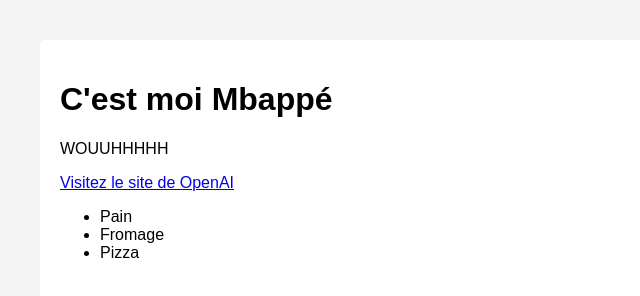
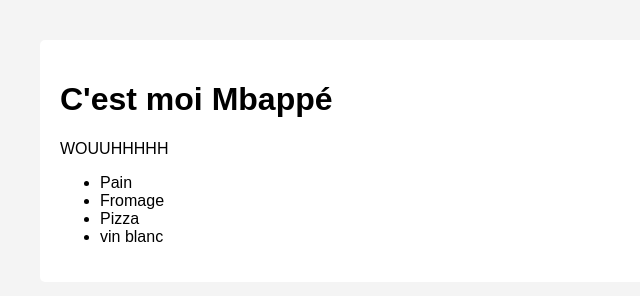
Before and after one commit to KylianMikeDiGaetano/2023-html, a plain HTML site: page index.html in a window 1280 px wide. Shown: the whole page, without its empty margins (0-640 px from the left). Drawn offline with Linux system fonts and the light colour scheme.

Commit message:
ajout vin blanc

```diff
--- a/index.html
+++ b/index.html
@@ -25,11 +25,11 @@
     <div class="container">
         <h1>C'est moi Mbappé</h1>
         <p>WOUUHHHHH</p>
-        <a href="https://www.openai.com/">Visitez le site de OpenAI</a>
         <ul>
             <li>Pain</li>
             <li>Fromage</li>
             <li>Pizza</li>
+            <li>vin blanc</li>
         </ul>
     </div>
 </body>
```
